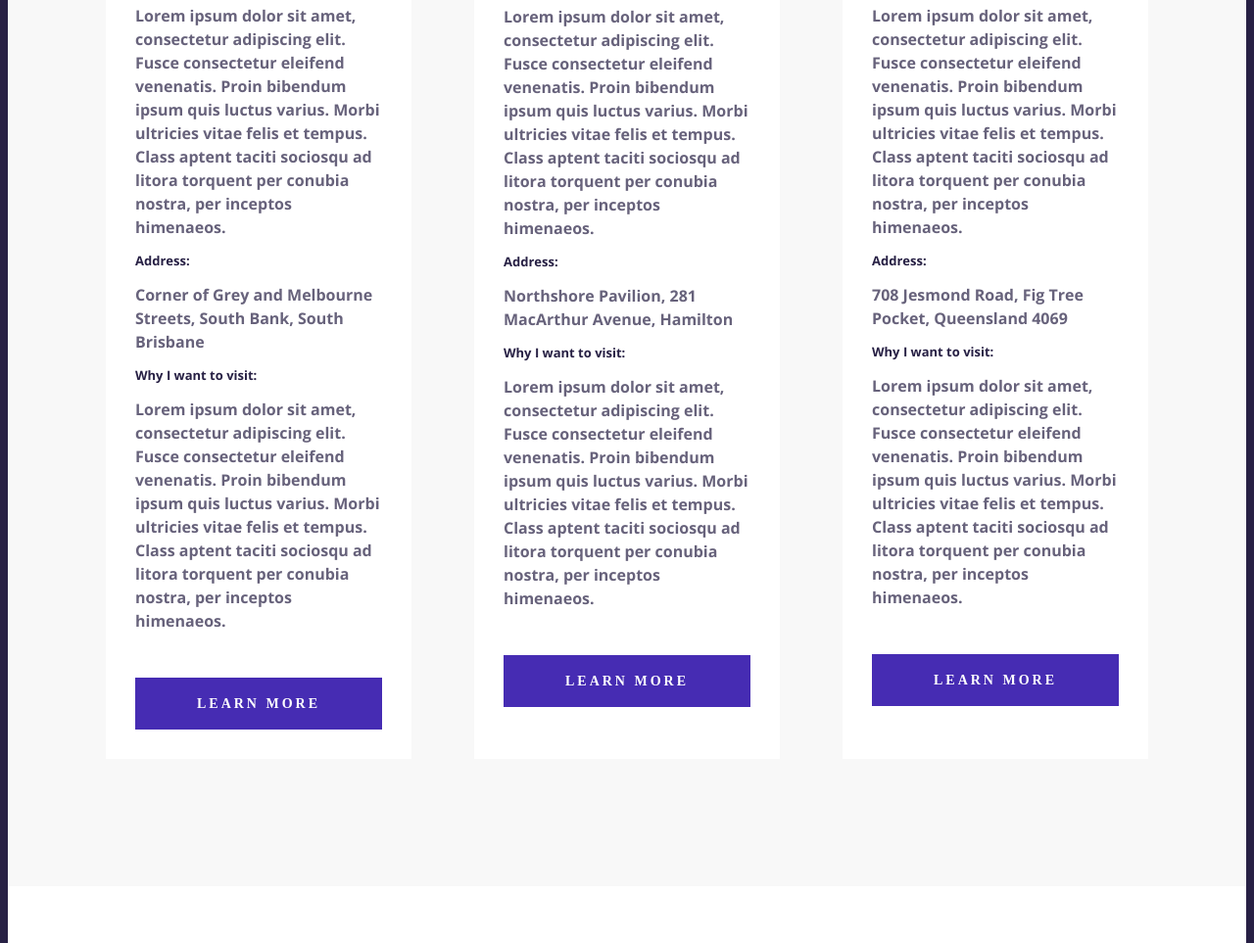
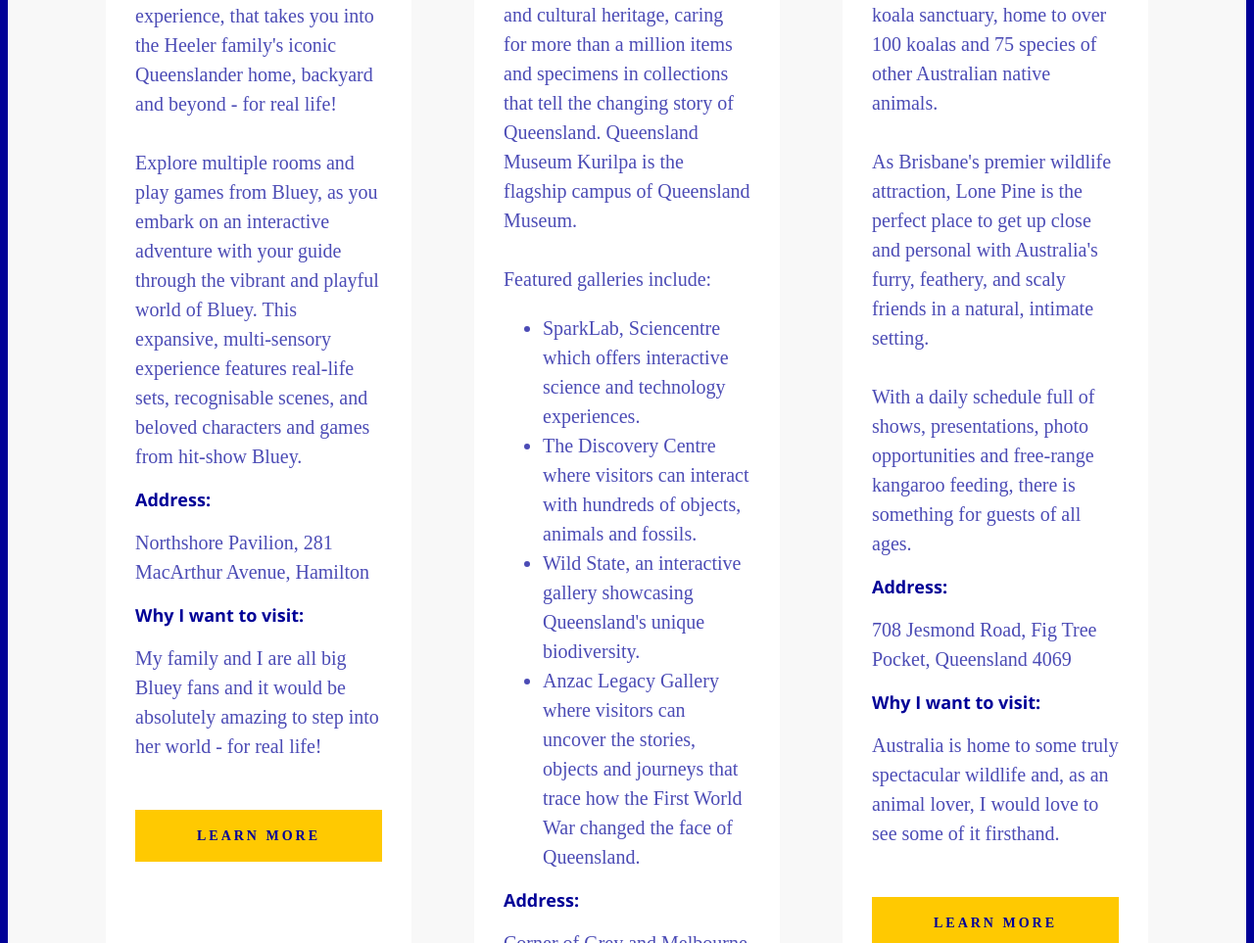
Before and after one commit to sm-armstrong/travel-project, a plain HTML site: page index.html in a window 1280 px wide. Shown: the part 1837-2800 px from the top of the page at 98% size. Drawn offline with nearby package versions, Linux system fonts and the light colour scheme; a script that the page names is missing.

Commit message:
Replaced dummy text and tweaked fonts and colours

```diff
--- a/index.html
+++ b/index.html
@@ -6,7 +6,7 @@
     <link rel="preconnect" href="https://fonts.googleapis.com" />
     <link rel="preconnect" href="https://fonts.gstatic.com" crossorigin />
     <link
-      href="https://fonts.googleapis.com/css2?family=Open+Sans:ital,wght@0,700;1,700&display=swap"
+      href="https://fonts.googleapis.com/css2?family=Montserrat&family=Open+Sans:wght@700&display=swap"
       rel="stylesheet"
     />
     <link rel="stylesheet" href="src/styles.css" />
@@ -36,20 +36,21 @@
             <h3 class="open-sans-bold">
               Brisbane, the Sunniest Capital of Australia
             </h3>
-            <p class="open-sans-regular">
+            <p class="montserrat-regular">
+              Brisbane is a city that lives up to its sunny potential with a
+              strong focus on the outdoors - think al fresco dining, picnics by
+              the river, islands just off the coast and national parks. Add to
+              this a dynamic cultural precinct, abundant wildlife and easy
+              access to nearby icons like the Gold Coast and Great Barrier Reef,
+              and you've got a destination you can't say no to.
+            </p>
+            <!-- <p class="montserrat-regular">
               Lorem ipsum dolor sit amet, consectetur adipiscing elit. Fusce
               consectetur eleifend venenatis. Proin bibendum ipsum quis luctus
               varius. Morbi ultricies vitae felis et tempus. Class aptent taciti
               sociosqu ad litora torquent per conubia nostra, per inceptos
               himenaeos.
-            </p>
-            <p class="open-sans-regular">
-              Lorem ipsum dolor sit amet, consectetur adipiscing elit. Fusce
-              consectetur eleifend venenatis. Proin bibendum ipsum quis luctus
-              varius. Morbi ultricies vitae felis et tempus. Class aptent taciti
-              sociosqu ad litora torquent per conubia nostra, per inceptos
-              himenaeos.
-            </p>
+            </p> -->
           </div>
         </section>
         <section class="secondary">
@@ -57,6 +58,58 @@
           <h3 class="open-sans-bold text-center">Places to Visit</h3>
 
           <div class="grid grid-3-columns">
+            <div class="card">
+              <div class="card-header grid grid-2-columns">
+                <img
+                  src="images/activities/Blueys-Logo.jpg"
+                  alt=""
+                  class="img-responsive"
+                />
+                <iframe
+                  src="https://www.google.com/maps/embed?pb=!1m18!1m12!1m3!1d3540.797977796418!2d153.08078827709562!3d-27.44440607633437!2m3!1f0!2f0!3f0!3m2!1i1024!2i768!4f13.1!3m3!1m2!1s0x6b915946d28696f7%3A0x114ef1574fb679aa!2sBluey%E2%80%99s%20World%20Brisbane!5e0!3m2!1sen!2suk!4v1737112370111!5m2!1sen!2suk"
+                  class="embed"
+                  style="border: 0"
+                  allowfullscreen=""
+                  loading="lazy"
+                  referrerpolicy="no-referrer-when-downgrade"
+                ></iframe>
+              </div>
+
+              <div class="card-body">
+                <h4 class="open-sans-bold">Bluey's World</h4>
+                <p class="montserrat-regular">
+                  Bluey's World is a one-of-a-kind guided immersive experience,
+                  that takes you into the Heeler family's iconic Queenslander
+                  home, backyard and beyond - for real life! <br />
+                  <br />
+                  Explore multiple rooms and play games from Bluey, as you
+                  embark on an interactive adventure with your guide through the
+                  vibrant and playful world of Bluey. This expansive,
+                  multi-sensory experience features real-life sets, recognisable
+                  scenes, and beloved characters and games from hit-show Bluey.
+                </p>
+                <h5 class="open-sans-bold">Address:</h5>
+                <p class="montserrat-regular">
+                  Northshore Pavilion, 281 MacArthur Avenue, Hamilton
+                </p>
+                <h5 class="open-sans-bold">Why I want to visit:</h5>
+                <p class="montserrat-regular">
+                  My family and I are all big Bluey fans and it would be
+                  absolutely amazing to step into her world - for real life!
+                </p>
+              </div>
+
+              <div class="card-footer">
+                <a
+                  href="https://ticketek.blueysworld.com.au/about/"
+                  class="btn"
+                  target="_blank"
+                >
+                  Learn more
+                </a>
+              </div>
+            </div>
+
             <div class="card">
               <div class="card-header grid grid-2-columns">
                 <img
@@ -76,82 +129,50 @@
 
               <div class="card-body">
                 <h4 class="open-sans-bold">Queensland Museum Kurilpa</h4>
-                <p class="open-sans-regular">
-                  Lorem ipsum dolor sit amet, consectetur adipiscing elit. Fusce
-                  consectetur eleifend venenatis. Proin bibendum ipsum quis
-                  luctus varius. Morbi ultricies vitae felis et tempus. Class
-                  aptent taciti sociosqu ad litora torquent per conubia nostra,
-                  per inceptos himenaeos.
+                <p class="montserrat-regular">
+                  Queensland Museum is custodian of the state's natural and
+                  cultural heritage, caring for more than a million items and
+                  specimens in collections that tell the changing story of
+                  Queensland. Queensland Museum Kurilpa is the flagship campus
+                  of Queensland Museum. <br />
+                  <br />
+                  Featured galleries include:
                 </p>
+                <ul class="montserrat-regular">
+                  <li>
+                    SparkLab, Sciencentre which offers interactive science and
+                    technology experiences.
+                  </li>
+                  <li>
+                    The Discovery Centre where visitors can interact with
+                    hundreds of objects, animals and fossils.
+                  </li>
+                  <li>
+                    Wild State, an interactive gallery showcasing Queensland's
+                    unique biodiversity.
+                  </li>
+                  <li>
+                    Anzac Legacy Gallery where visitors can uncover the stories,
+                    objects and journeys that trace how the First World War
+                    changed the face of Queensland.
+                  </li>
+                </ul>
                 <h5 class="open-sans-bold">Address:</h5>
-                <p class="open-sans-regular">
+                <p class="montserrat-regular">
                   Corner of Grey and Melbourne Streets, South Bank, South
                   Brisbane
                 </p>
                 <h5 class="open-sans-bold">Why I want to visit:</h5>
-                <p class="open-sans-regular">
-                  Lorem ipsum dolor sit amet, consectetur adipiscing elit. Fusce
-                  consectetur eleifend venenatis. Proin bibendum ipsum quis
-                  luctus varius. Morbi ultricies vitae felis et tempus. Class
-                  aptent taciti sociosqu ad litora torquent per conubia nostra,
-                  per inceptos himenaeos.
+                <p class="montserrat-regular">
+                  I have always loved history and Queensland Museum looks like a
+                  wonderful place to learn more about Queensland's rich
+                  heritage.
                 </p>
               </div>
 
               <div class="card-footer">
                 <a
                   href="https://www.museum.qld.gov.au/kurilpa"
-                  class="btn"
-                  target="_blank"
-                >
-                  Learn more
-                </a>
-              </div>
-            </div>
-
-            <div class="card">
-              <div class="card-header grid grid-2-columns">
-                <img
-                  src="images/activities/Blueys-Logo.jpg"
-                  alt=""
-                  class="img-responsive"
-                />
-                <iframe
-                  src="https://www.google.com/maps/embed?pb=!1m18!1m12!1m3!1d3540.797977796418!2d153.08078827709562!3d-27.44440607633437!2m3!1f0!2f0!3f0!3m2!1i1024!2i768!4f13.1!3m3!1m2!1s0x6b915946d28696f7%3A0x114ef1574fb679aa!2sBluey%E2%80%99s%20World%20Brisbane!5e0!3m2!1sen!2suk!4v1737112370111!5m2!1sen!2suk"
-                  class="embed"
-                  style="border: 0"
-                  allowfullscreen=""
-                  loading="lazy"
-                  referrerpolicy="no-referrer-when-downgrade"
-                ></iframe>
-              </div>
-
-              <div class="card-body">
-                <h4 class="open-sans-bold">Bluey's World</h4>
-                <p class="open-sans-regular">
-                  Lorem ipsum dolor sit amet, consectetur adipiscing elit. Fusce
-                  consectetur eleifend venenatis. Proin bibendum ipsum quis
-                  luctus varius. Morbi ultricies vitae felis et tempus. Class
-                  aptent taciti sociosqu ad litora torquent per conubia nostra,
-                  per inceptos himenaeos.
-                </p>
-                <h5 class="open-sans-bold">Address:</h5>
-                <p class="open-sans-regular">
-                  Northshore Pavilion, 281 MacArthur Avenue, Hamilton
-                </p>
-                <h5 class="open-sans-bold">Why I want to visit:</h5>
-                <p class="open-sans-regular">
-                  Lorem ipsum dolor sit amet, consectetur adipiscing elit. Fusce
-                  consectetur eleifend venenatis. Proin bibendum ipsum quis
-                  luctus varius. Morbi ultricies vitae felis et tempus. Class
-                  aptent taciti sociosqu ad litora torquent per conubia nostra,
-                  per inceptos himenaeos.
-                </p>
-              </div>
-
-              <div class="card-footer">
-                <a
-                  href="https://ticketek.blueysworld.com.au/about/"
                   class="btn"
                   target="_blank"
                 >
@@ -179,24 +200,27 @@
 
               <div class="card-body">
                 <h4 class="open-sans-bold">Lone Pine Koala Sanctuary</h4>
-                <p class="open-sans-regular">
-                  Lorem ipsum dolor sit amet, consectetur adipiscing elit. Fusce
-                  consectetur eleifend venenatis. Proin bibendum ipsum quis
-                  luctus varius. Morbi ultricies vitae felis et tempus. Class
-                  aptent taciti sociosqu ad litora torquent per conubia nostra,
-                  per inceptos himenaeos.
+                <p class="montserrat-regular">
+                  Lone Pine Koala Sanctuary is the world's first and largest
+                  koala sanctuary, home to over 100 koalas and 75 species of
+                  other Australian native animals. <br />
+                  <br />
+                  As Brisbane's premier wildlife attraction, Lone Pine is the
+                  perfect place to get up close and personal with Australia's
+                  furry, feathery, and scaly friends in a natural, intimate
+                  setting. <br />
+                  <br />With a daily schedule full of shows, presentations,
+                  photo opportunities and free-range kangaroo feeding, there is
+                  something for guests of all ages.
                 </p>
                 <h5 class="open-sans-bold">Address:</h5>
-                <p class="open-sans-regular">
+                <p class="montserrat-regular">
                   708 Jesmond Road, Fig Tree Pocket, Queensland 4069
                 </p>
                 <h5 class="open-sans-bold">Why I want to visit:</h5>
-                <p class="open-sans-regular">
-                  Lorem ipsum dolor sit amet, consectetur adipiscing elit. Fusce
-                  consectetur eleifend venenatis. Proin bibendum ipsum quis
-                  luctus varius. Morbi ultricies vitae felis et tempus. Class
-                  aptent taciti sociosqu ad litora torquent per conubia nostra,
-                  per inceptos himenaeos.
+                <p class="montserrat-regular">
+                  Australia is home to some truly spectacular wildlife and, as
+                  an animal lover, I would love to see some of it firsthand.
                 </p>
               </div>
 
@@ -1946,11 +1970,9 @@
           <div>
             <h3 class="open-sans-bold">About me</h3>
             <p class="open-sans-regular">
-              Lorem ipsum dolor sit amet, consectetur adipiscing elit. Fusce
-              consectetur eleifend venenatis. Proin bibendum ipsum quis luctus
-              varius. Morbi ultricies vitae felis et tempus. Class aptent taciti
-              sociosqu ad litora torquent per conubia nostra, per inceptos
-              himenaeos.
+              Hi! My name is Sapphira. I have never been to Brisbane though
+              fingers crossed I will someday! I created this page as part of a
+              project for SheCodes Responsive to develop my coding skills.
             </p>
           </div>
           <div>
@@ -1965,7 +1987,7 @@
                 target="_blank"
               >
                 open sourced</a
-              >
+              >.
             </p>
           </div>
         </section>
--- a/src/styles.css
+++ b/src/styles.css
@@ -14,13 +14,20 @@
   font-variation-settings: "wdth" 100;
 }
 
+.montserrat-regular > {
+  font-family: "Montserrat", serif;
+  font-optical-sizing: auto;
+  font-weight: 400;
+  font-style: normal;
+}
+
 body {
-  background: #272044;
+  background: #000097;
 }
 
 .btn {
-  background-color: #462cb3;
-  color: white;
+  background-color: #ffc901;
+  color: #000097;
   display: block;
   font-weight: 700;
   font-size: 14px;
@@ -124,8 +131,8 @@ header {
 }
 
 header a {
-  background: white;
-  color: #272044;
+  background: #ffc901;
+  color: #000097;
   display: inline-block;
   font-size: 14px;
   letter-spacing: 3px;
@@ -171,39 +178,40 @@ main {
 }
 
 main h2 {
-  color: #272044;
+  color: #000097;
   font-size: 16px;
   letter-spacing: 5px;
   line-height: 1.5;
   margin: 0;
-  opacity: 0.3;
+  opacity: 0.4;
   text-transform: uppercase;
 }
 
 main h3 {
-  color: #272044;
+  color: #000097;
   font-size: 40px;
   line-height: 1.5;
   margin: 0;
 }
 
 main h4 {
-  color: #272044;
+  color: #000097;
   font-size: 24px;
   line-height: 1;
   margin: 0;
 }
 
 main h5 {
-  color: #272044;
-  font-size: 13px;
+  color: #000097;
+  font-size: 18px;
   line-height: 1;
   margin: 0;
 }
 
-main p {
-  color: #272044;
-  font-size: 16px;
+main p,
+main ul {
+  color: #000097;
+  font-size: 20px;
   line-height: 1.5;
   opacity: 0.7;
 }
```
